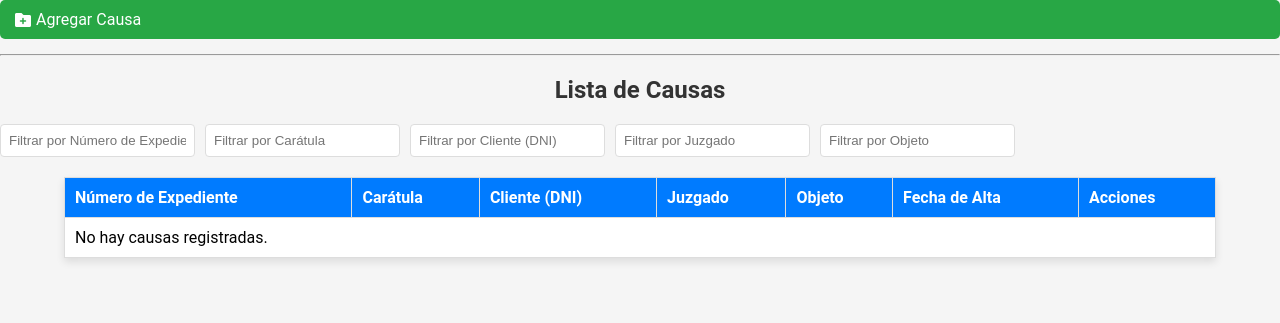
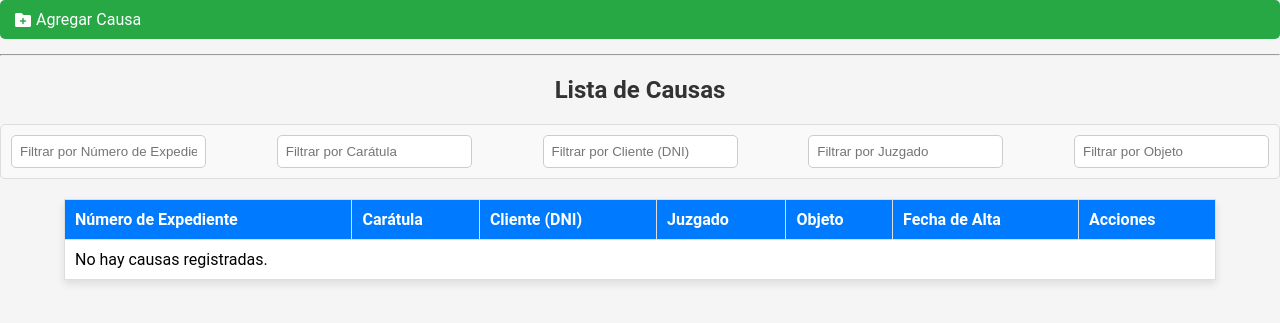
Before and after one commit to gcrysuk/Proyecto_abogados, a PHP site: page /views/causas.php in a window 1280 px wide. Shown: the part 107-430 px from the top of the page. Run offline with PHP 8.4, Linux system fonts and the light colour scheme; data that the repository does not hold is empty.

Commit message:
version12.4

```diff
--- a/views/causas.php
+++ b/views/causas.php
@@ -145,17 +145,18 @@ include_once '../database/conexion.php';
     <!-- Lista de causas -->
     <h2>Lista de Causas</h2>
     <table>
-        <div class="filter-container" style="margin-bottom: 15px; display: flex; gap: 10px;">
+        <div class="filter-container"
+            style="display: flex; justify-content: space-between; gap: 10px; padding: 10px; background-color: #f9f9f9; border: 1px solid #ddd; border-radius: 5px; margin-bottom: 15px;">
             <input type="text" id="filterNumero" placeholder="Filtrar por Número de Expediente" oninput="filterTable(0)"
-                style="padding: 8px; border: 1px solid #ddd; border-radius: 4px;">
+                style="padding: 8px; border: 1px solid #ccc; border-radius: 5px;">
             <input type="text" id="filterCaratula" placeholder="Filtrar por Carátula" oninput="filterTable(1)"
-                style="padding: 8px; border: 1px solid #ddd; border-radius: 4px;">
+                style="padding: 8px; border: 1px solid #ccc; border-radius: 5px;">
             <input type="text" id="filterCliente" placeholder="Filtrar por Cliente (DNI)" oninput="filterTable(2)"
-                style="padding: 8px; border: 1px solid #ddd; border-radius: 4px;">
+                style="padding: 8px; border: 1px solid #ccc; border-radius: 5px;">
             <input type="text" id="filterJuzgado" placeholder="Filtrar por Juzgado" oninput="filterTable(3)"
-                style="padding: 8px; border: 1px solid #ddd; border-radius: 4px;">
+                style="padding: 8px; border: 1px solid #ccc; border-radius: 5px;">
             <input type="text" id="filterObjeto" placeholder="Filtrar por Objeto" oninput="filterTable(4)"
-                style="padding: 8px; border: 1px solid #ddd; border-radius: 4px;">
+                style="padding: 8px; border: 1px solid #ccc; border-radius: 5px;">
         </div>
         <thead>
             <tr>
@@ -212,11 +213,12 @@ include_once '../database/conexion.php';
     </table>
 
     <!-- Paginación -->
-    <div class="pagination" style="text-align: center; margin-top: 20px;">
+    <div class="pagination"
+        style="text-align: center; margin-top: 20px; display: flex; justify-content: center; align-items: center; gap: 5px;">
         <?php
         for ($i = 1; $i <= $total_pages; $i++) {
-            $active = $i == $page ? 'style="background-color: #007BFF; color: white;"' : '';
-            echo "<a href='causas.php?page=$i' $active style='padding: 8px 12px; margin: 5px; border: 1px solid #ddd; text-decoration: none; border-radius: 4px;'>$i</a>";
+            $active = $i == $page ? 'background-color: #007BFF; color: white;' : 'background-color: #f9f9f9; color: #007BFF;';
+            echo "<a href='causas.php?page=$i' style='padding: 8px 12px; margin: 0 5px; border: 1px solid #ddd; text-decoration: none; border-radius: 5px; $active'>$i</a>";
         }
         ?>
     </div>
```
